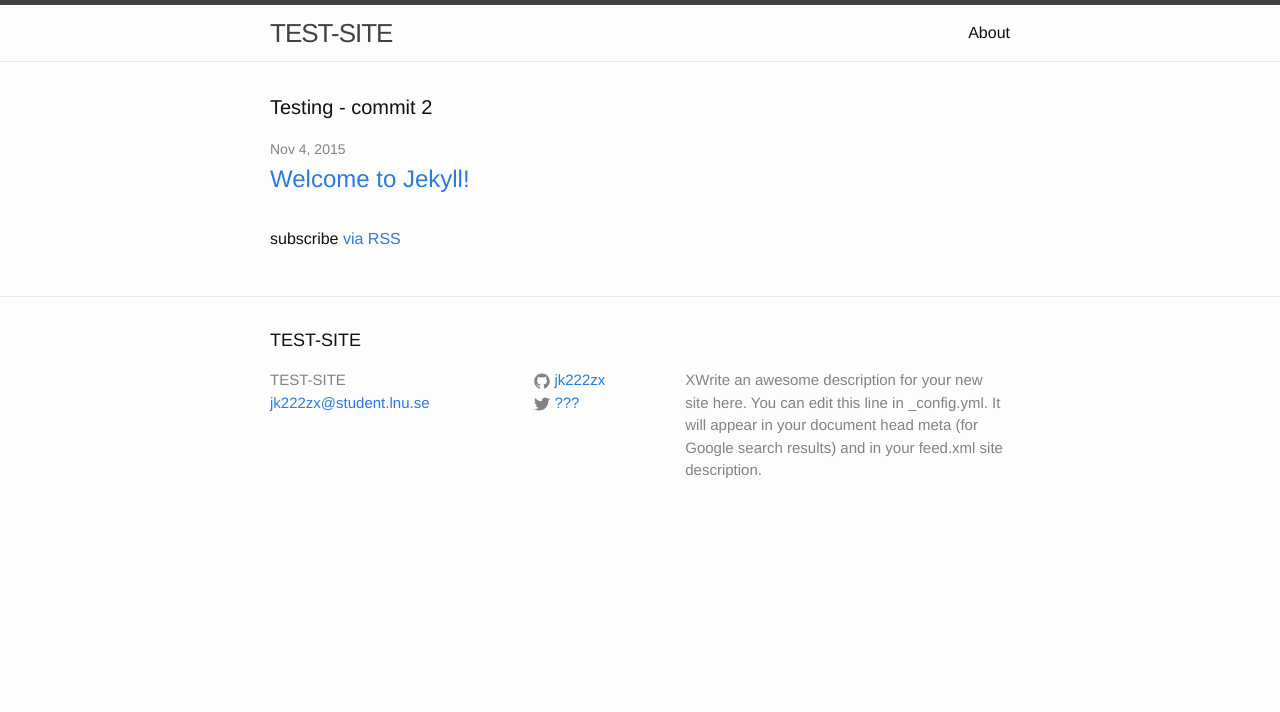
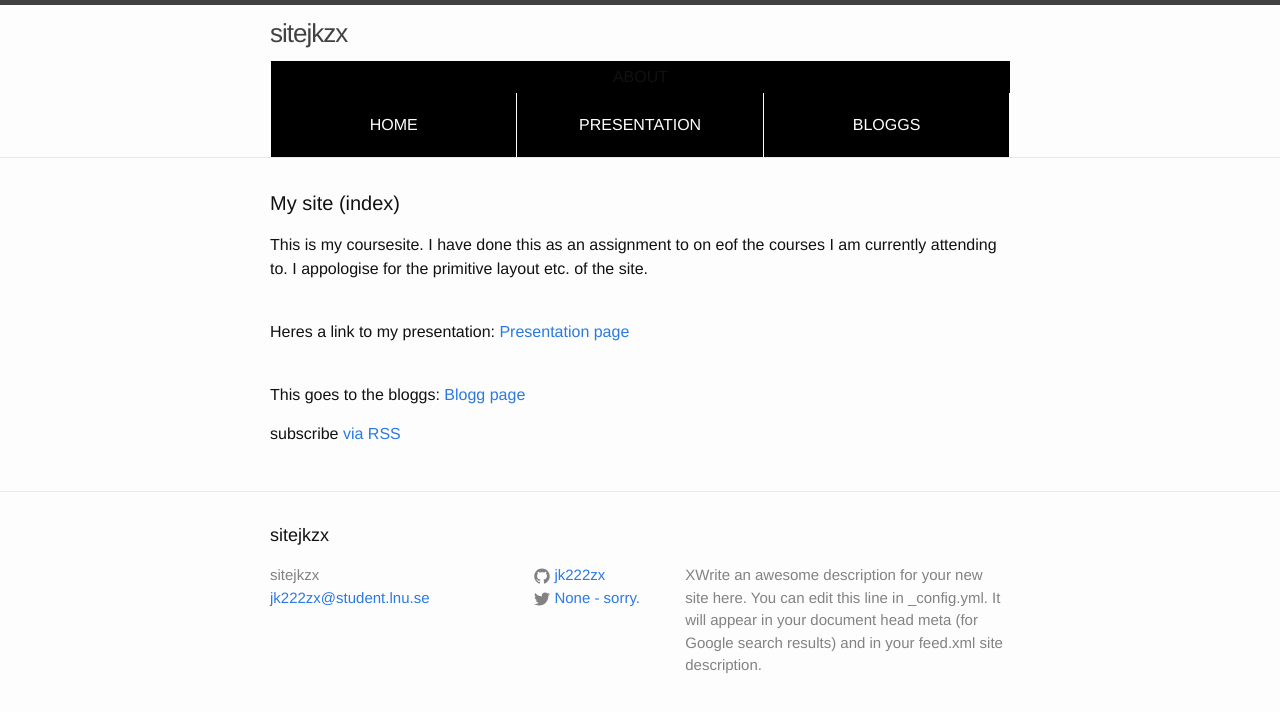
Before and after one commit to jk222zx/jk222zx.github.io, a Jekyll site: the page built from index.html, in a window 1280 px wide. Shown: the top 712 px of the page. Built offline with Jekyll 4.4.1, drawn with Linux system fonts in a browser that asks for light colours.

Commit message:
Added 2 more pages. Added a scss-file.

```diff
--- a/_config.yml
+++ b/_config.yml
@@ -1,5 +1,5 @@
 # Site settings
-title: TEST-SITE
+title: sitejkzx
 email: jk222zx@student.lnu.se
 description: > # this means to ignore newlines until "baseurl:"
   XWrite an awesome description for your new site here. You can edit this
@@ -7,7 +7,7 @@ description: > # this means to ignore newlines until "baseurl:"
   Google search results) and in your feed.xml site description.
 baseurl: "" # the subpath of your site, e.g. /blog/
 url: "http://yourdomain.com" # the base hostname & protocol for your site
-twitter_username: ???
+twitter_username: None - sorry.
 github_username:  jk222zx
 
 # Build settings
--- a/_includes/head.html
+++ b/_includes/head.html
@@ -10,4 +10,6 @@
     <link rel="canonical" href="{{ page.url | replace:'index.html','' | prepend: site.baseurl | prepend: site.url }}">
 
     <link rel="author" href="humans.txt" />
+    <title>TestingOGP</title>
+
 </head>
--- a/_includes/header.html
+++ b/_includes/header.html
@@ -20,6 +20,13 @@
           {% endif %}
         {% endfor %}
       </div>
+
+        <ul>
+          <li><a href="index.html">Home</a></li>
+          <li><a href="presentation.html">Presentation</a></li>
+          <li><a href="blogg.html">Bloggs</a></li>
+        </ul>
+
     </nav>
 
   </div>
--- /dev/null
+++ b/_sass/_extra.scss
@@ -0,0 +1,28 @@
+.center {
+  text-align: center;
+}
+
+.piccenter {
+  display: block;
+  margin-left: auto;
+  margin-right: auto
+}
+
+.green {
+  color: #00FF00;
+}
+
+.gold {
+  color: gold;
+}
+
+#globalnav {}
+
+nav { float: none; width: 100%; height: 100%   }
+nav ul { list-style-type: none; margin: 0; padding: 0; overflow: hidden; }
+nav ul li { float: left; width: 33.3%}
+nav a { display: block; width: auto; color: #FFF; background-color: #000; text-align: center; padding: 4px; text-decoration: none; text-transform: uppercase; margin-left: 1px }
+nav a:link { color: #FFF; }
+nav a:visited { color: #666; }
+nav a:hover { color: #fff; background-color: #444 }
+nav a:active { color: #FFF; background-color: #888 }
--- a/_sass/classes1.scss
+++ /dev/null
@@ -1,18 +0,0 @@
-
-.center {
-    text-align: center;
-}
-
-.piccenter {
-    display: block;
-    margin-left: auto;
-    margin-right: auto
-}
-
-.green {
-    color: #00FF00;
-}
-
-.gold {
-    color: gold;
-}
--- a/css/main.scss
+++ b/css/main.scss
@@ -46,5 +46,5 @@ $on-laptop:        800px;
         "base",
         "layout",
         "syntax-highlighting",
-        "classes1"
+        "extra"
 ;
--- a/index.html
+++ b/index.html
@@ -4,19 +4,16 @@ layout: default
 
 <div class="home">
 
-  <h1 class="page-heading">Testing - commit 2</h1>
 
-  <ul class="post-list">
-    {% for post in site.posts %}
-      <li>
-        <span class="post-meta">{{ post.date | date: "%b %-d, %Y" }}</span>
+  <h1 class="page-heading">My site (index)</h1>
 
-        <h2>
-          <a class="post-link" href="{{ post.url | prepend: site.baseurl }}">{{ post.title }}</a>
-        </h2>
-      </li>
-    {% endfor %}
-  </ul>
+  <main>
+    <p>This is my coursesite. I have done this as an assignment to on eof the courses I am currently attending to.
+    I appologise for the primitive layout etc. of the site.</p><br>
+    <p>Heres a link to my presentation: <a href="presentation.html" >Presentation page</a></p><br>
+    <p>This goes to the bloggs: <a href="blogg.html">Blogg page</a></p>
+  </main>
+
 
   <p class="rss-subscribe">subscribe <a href="{{ "/feed.xml" | prepend: site.baseurl }}">via RSS</a></p>
 
```
Also changed, not shown: blogg.html (added, +27 -0 lines), presentation.html (added, +13 -0 lines).
